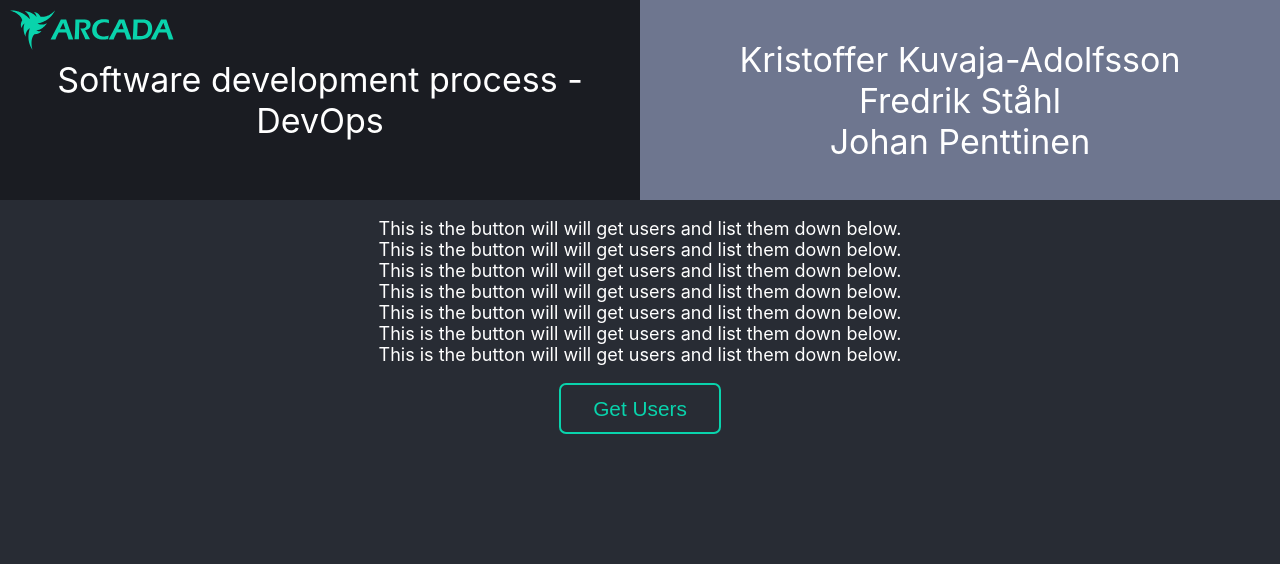
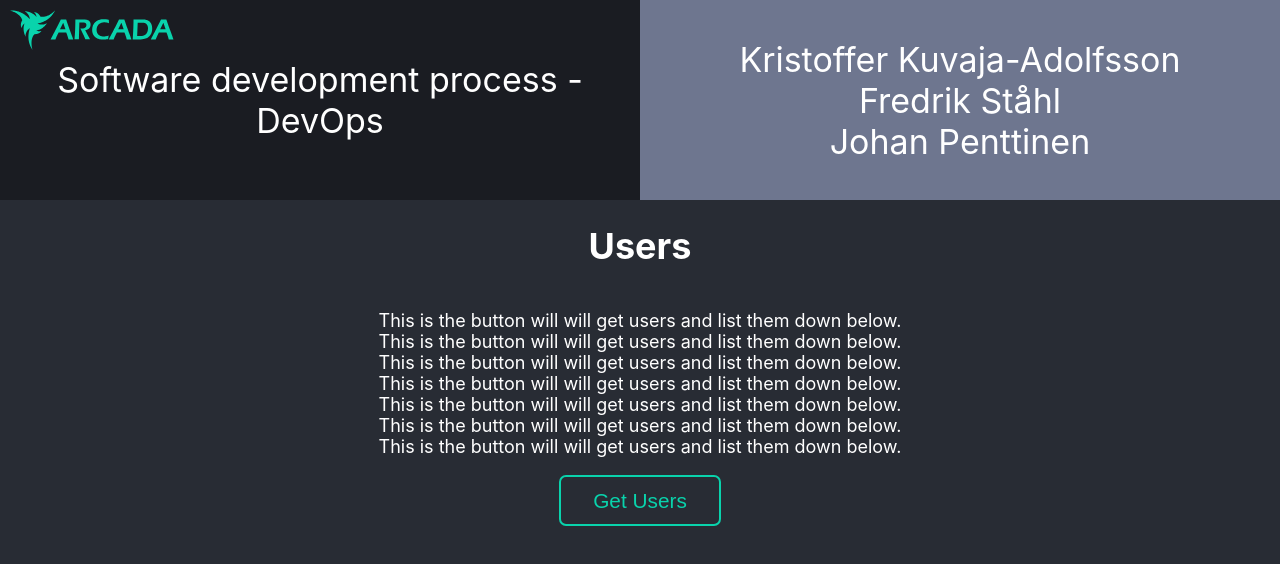
Before and after one commit to penttinj/ArcadaDevOpsProject, a React (Create React App) app: page / in a window 1280 px wide. Shown: the top 564 px of the page. Built offline with nearby package versions, Linux system fonts and the light colour scheme.

Commit message:
added h1 and test

```diff
--- a/src/App.js
+++ b/src/App.js
@@ -1,4 +1,4 @@
-import React, {useState} from 'react';
+import React, { useState } from 'react';
 import UserList from "./components/UserList";
 import './App.css';
 import logo from "./logo.svg"
@@ -35,6 +35,7 @@ function App() {
           <div className="right">Kristoffer Kuvaja-Adolfsson<br />Fredrik Ståhl<br />Johan Penttinen</div>
         </header>
         <div className="ButtonBanner">
+          <h1 className="UsersHeader">Users</h1>
             <p>
             This is the button will will get users and list them down below. <br />
             This is the button will will get users and list them down below. <br />
```
Also changed, not shown: 1 other file (tests, documents, lock files or other folders). Lines whose indentation alone changed are shown as unchanged.
